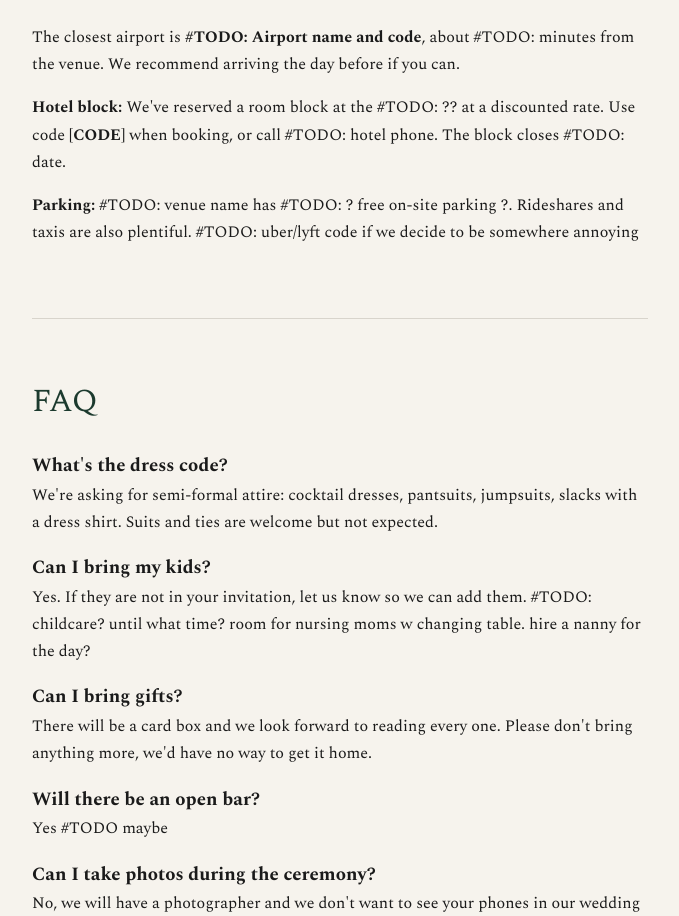
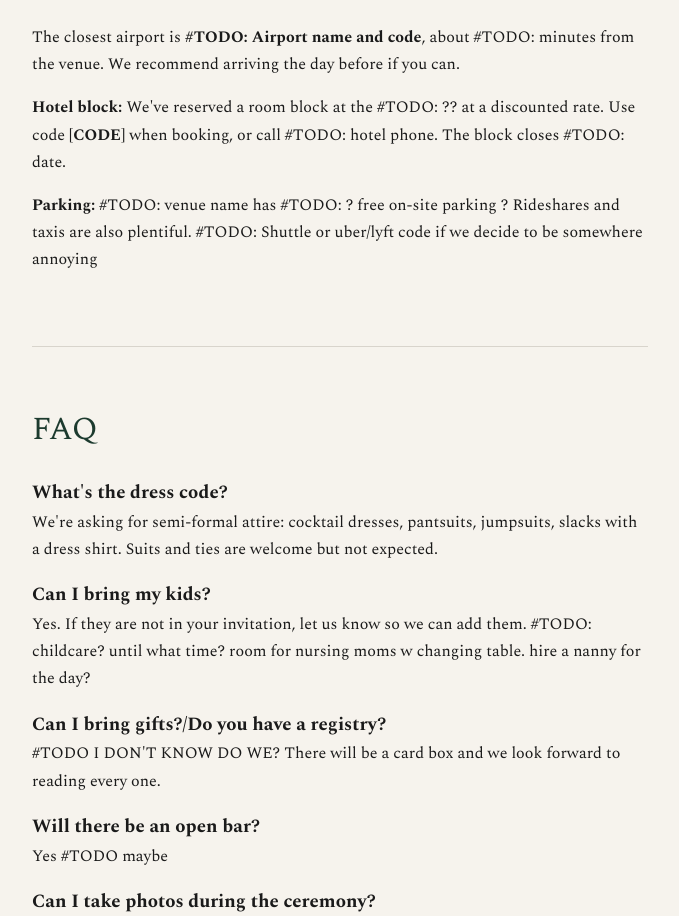
Before and after one commit to aMiss-aWry/wed, a Flask app: page /details in a window 1280 px wide. Shown: the part 790-1706 px from the top of the page, without its empty margins (300-979 px from the left). Run offline with Flask 3, Linux system fonts and the light colour scheme; the visitor is signed in with stand-in values (Sample User, id 1); some libraries are stand-ins or nearby versions.

Commit message:
Update faq

```diff
--- a/templates/details.html
+++ b/templates/details.html
@@ -143,8 +143,9 @@
             when booking, or call #TODO: hotel phone. The block closes #TODO: date.
         </p>
         <p>
-            <strong>Parking:</strong> #TODO: venue name has #TODO: ? free on-site parking ?.
-            Rideshares and taxis are also plentiful. #TODO: uber/lyft code if we decide to be somewhere annoying
+            <strong>Parking:</strong> #TODO: venue name has #TODO: ? free on-site parking ?
+            Rideshares and taxis are also plentiful. #TODO: Shuttle or uber/lyft code if we decide to be somewhere
+            annoying
         </p>
     </section>
 
@@ -168,9 +169,9 @@
         </div>
 
         <div class="faq-item">
-            <h3 class="faq-q">Can I bring gifts?</h3>
-            <p class="faq-a">There will be a card box and we look forward to reading every one. Please don't bring
-                anything more, we'd have no way to get it home.</p>
+            <h3 class="faq-q">Can I bring gifts?/Do you have a registry?</h3>
+            <p class="faq-a">#TODO I DON'T KNOW DO WE? There will be a card box and we look forward to reading every
+                one.</p>
         </div>
 
         <div class="faq-item">
@@ -187,7 +188,7 @@
         <div class="faq-item">
             <h3 class="faq-q">What if I have questions not answered here?</h3>
             <p class="faq-a">Reach out at <a href="mailto:[wendywang@arizona.edu]">wendywang@arizona.edu</a> or however
-                we communicate.</p>
+                we usually communicate.</p>
         </div>
 
     </section>
```
